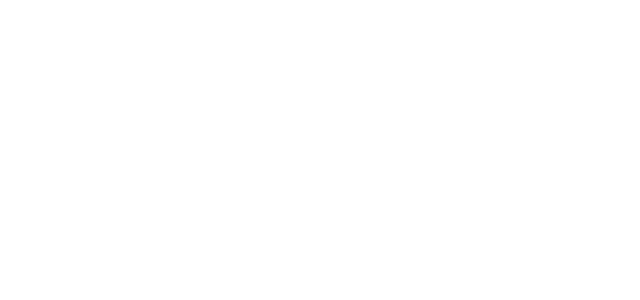
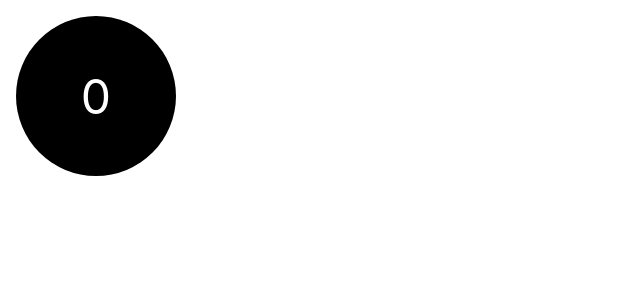
Before and after one commit to SeungHyunH/ReactTetris, a React (Create React App) app in the folder tetris/: page / in a window 1280 px wide. Shown: the top 300 px of the page, without its empty margins (0-640 px from the left). Built offline with nearby package versions, Linux system fonts and the light colour scheme.

Commit message:
redux 테스트

```diff
--- a/tetris/src/App.js
+++ b/tetris/src/App.js
@@ -1,6 +1,8 @@
+import CounterContainer from './containers/CouterContainer';
 function App() {
   return (
     <div className="App">
+      <CounterContainer />
     </div>
   );
 }
--- /dev/null
+++ b/tetris/src/actions/ActionTypes.js
@@ -0,0 +1,3 @@
+export const INCREMENT = "INCREMENT";
+export const DECREMENT = "DECREMENT";
+export const SET_COLOR = "SET_COLOR";
--- /dev/null
+++ b/tetris/src/actions/index.js
@@ -0,0 +1,11 @@
+import * as types from "./ActionTypes";
+export const increment = () => ({
+	type: types.INCREMENT,
+});
+export const decrement = () => ({
+	type: types.DECREMENT,
+});
+export const setColor = (color) => ({
+	type: types.SET_COLOR,
+color,
+});
--- /dev/null
+++ b/tetris/src/components/Counter.css
@@ -0,0 +1,21 @@
+.Counter {
+    /* layout */
+    width: 10rem;
+    height: 10rem;
+    display: flex;
+    align-items: center;
+    justify-content: center;
+    margin: 1rem;
+
+     /* color */
+    color: white;
+
+    /* font */
+    font-size: 3rem;
+
+    /* etc */
+    border-radius: 100%;
+    cursor: pointer;
+    user-select: none;
+    transition: background-color 0.75s;
+}
--- /dev/null
+++ b/tetris/src/components/CounterFunction.js
@@ -0,0 +1,44 @@
+import React from "react";
+import PropTypes from "prop-types";
+import "./Counter.css";
+import { useSelector } from "react-redux";
+
+const Counter = ({ onIncrement, onDecrement, onSetColor }) => {
+    const number = useSelector((state) => state.numbercount.number);
+    const color = useSelector((state) => state.numbercount.color);
+
+    return (
+        <div>
+            <div
+                className="Counter"
+                onClick={onIncrement}
+                onContextMenu={(e) => {
+                    e.preventDefault();
+                    onDecrement();
+                }}
+                onDoubleClick={onSetColor}
+                style={{ backgroundColor: color }}
+            >
+                {number}
+            </div>
+        </div>
+    );
+};
+
+Counter.propTypes = {
+    number: PropTypes.number,
+    color: PropTypes.string,
+    onIncrement: PropTypes.func,
+    onDecrement: PropTypes.func,
+    onSetColor: PropTypes.func,
+};
+
+Counter.defaultProps = {
+    number: 0,
+    color: "black",
+    onIncrement: () => console.warn("onIncrement not defined"),
+    onDecrement: () => console.warn("onDecrement not defined"),
+    onSetColor: () => console.warn("onSetColor not defined"),
+};
+
+export default Counter;
--- /dev/null
+++ b/tetris/src/containers/CouterContainer.js
@@ -0,0 +1,22 @@
+import Counter from "../components/CounterFunction";
+import * as actions from "../actions";
+import { connect } from "react-redux";
+import { getRandomColor } from "../utils";
+
+const mapStateToProps = (state) => ({
+    color: state.color,
+    number: state.number,
+});
+
+const mapDispatchToProps = (dispatch) => ({
+    onIncrement: () => dispatch(actions.increment()),
+    onDecrement: () => dispatch(actions.decrement()),
+    onSetColor: () => {
+        const color = getRandomColor();
+        dispatch(actions.setColor(color));
+    },
+});
+
+const CounterContainer = connect(mapStateToProps, mapDispatchToProps)(Counter);
+
+export default CounterContainer;
--- a/tetris/src/index.js
+++ b/tetris/src/index.js
@@ -1,14 +1,22 @@
 import React from 'react';
-import ReactDOM from 'react-dom/client';
+import * as ReactDOM from 'react-dom/client';
 import './index.css';
 import App from './App';
 import reportWebVitals from './reportWebVitals';
+import { createStore, applyMiddleware } from "redux"; //Add
+import { Provider } from "react-redux"; //Add
+import { composeWithDevTools } from 'redux-devtools-extension'; //리덕스 크롬 개발자도구 사용하기 위한 라이브러리
+import reducers from './reducers'; //Add
+import thunk from "redux-thunk";
 
-const root = ReactDOM.createRoot(document.getElementById('root'));
+const root = ReactDOM.createRoot(document.getElementById("root"));
+
+//스토어(createStore)를 만들고 리덕스 크롬 개발자도구(composeWithDevTools) 사용
+const store = createStore(reducers, composeWithDevTools(applyMiddleware(thunk)));
 root.render(
-  <React.StrictMode>
+  <Provider store={store}>
     <App />
-  </React.StrictMode>
+  </Provider>
 );
 
 // If you want to start measuring performance in your app, pass a function
--- /dev/null
+++ b/tetris/src/reducers/countReducer.jsx
@@ -0,0 +1,30 @@
+// Define the initial state
+const initialState = {
+    color: 'black',
+    number: 0
+};
+
+function counter(state = initialState, action) {
+    const { type, payload } = action;
+    switch (type) {
+        case 'INCREMENT':
+            return {
+                ...state,
+                number: state.number + 1
+            };
+        case 'DECREMENT':
+            return {
+                ...state,
+                number: state.number - 1
+            };
+        case 'SET_COLOR':
+            return {
+                ...state,
+                color: action.color
+            };
+        default:
+            return state;
+    }
+};
+
+export default counter;
--- /dev/null
+++ b/tetris/src/reducers/index.js
@@ -0,0 +1,6 @@
+import { combineReducers } from 'redux';
+import numbercount from './countReducer';
+
+export default combineReducers({
+    numbercount
+});
--- /dev/null
+++ b/tetris/src/utils/index.js
@@ -0,0 +1,23 @@
+export function getRandomColor() {
+    const colors = [
+        '#495057',
+        '#f03e3e',
+        '#d6336c',
+        '#ae3ec9',
+        '#7048e8',
+        '#4263eb',
+        '#1c7cd6',
+        '#1098ad',
+        '#0ca678',
+        '#37b24d',
+        '#74b816',
+        '#f59f00',
+        '#f76707'
+    ];
+
+    // 0 부터 12까지 랜덤 숫자
+    const random = Math.floor(Math.random() * 13);
+
+    // 랜덤 색상 반환
+    return colors[random];
+}
```
